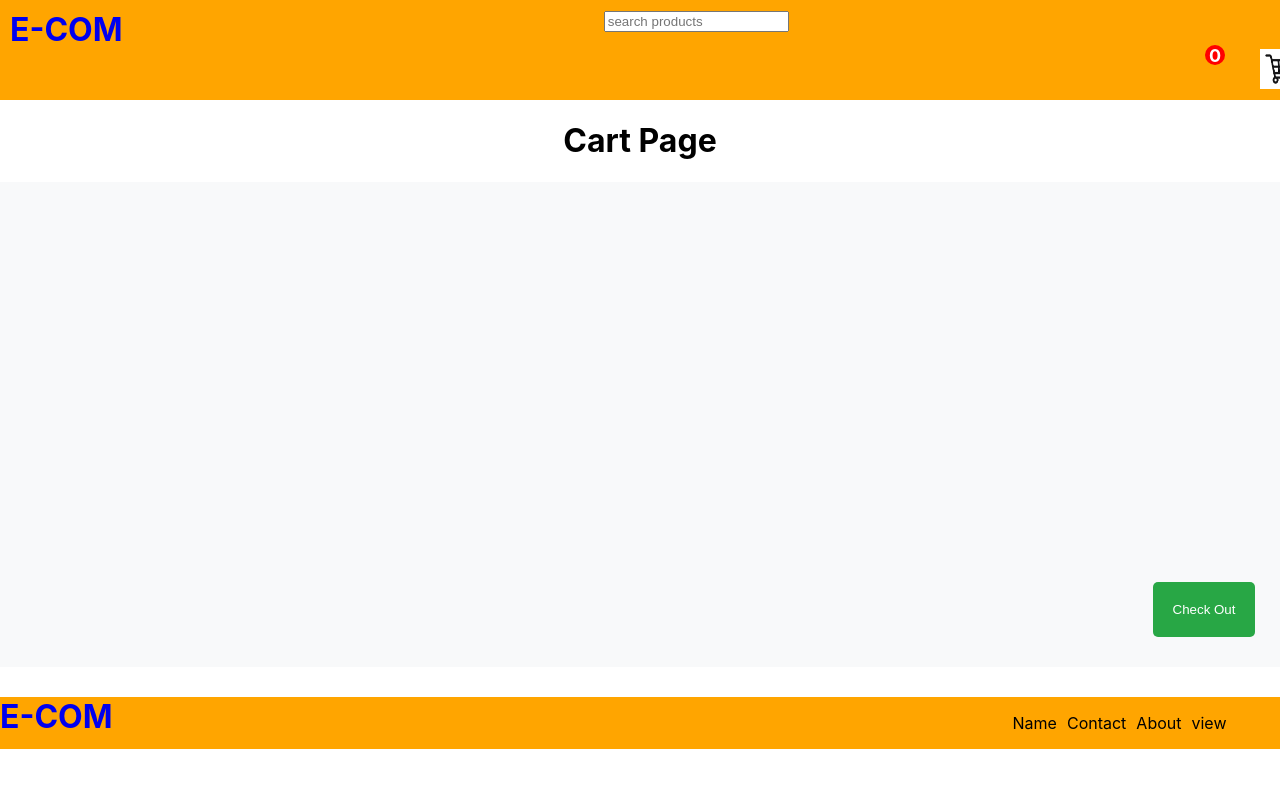
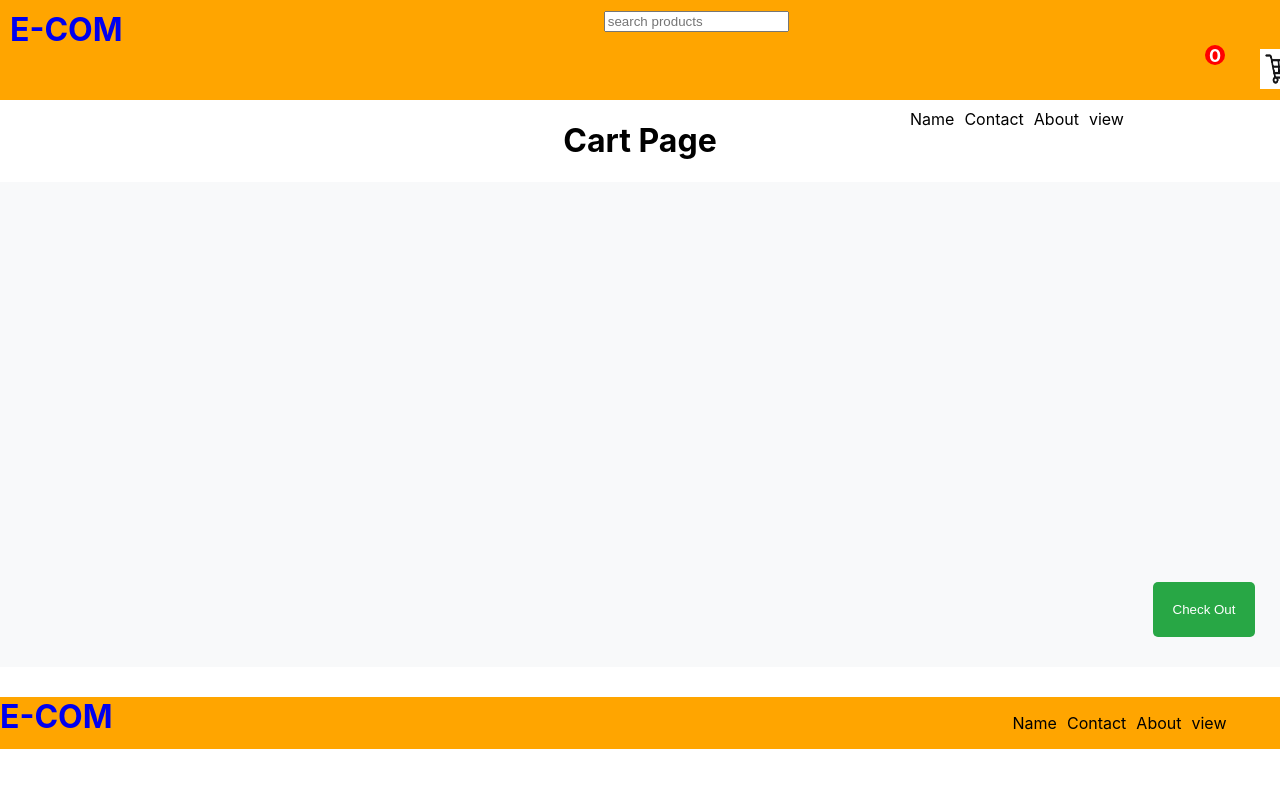
Before and after one commit to Harishkumaresan/React-Redux-Saga, a React (Create React App) app in the folder reactfirst/: page /cart in a window 1280 px wide. Shown: the top 788 px of the page. Built offline with nearby package versions, Linux system fonts and the light colour scheme.

Commit message:
header section updates

```diff
--- a/reactfirst/src/Components/Header1.js
+++ b/reactfirst/src/Components/Header1.js
@@ -12,7 +12,6 @@ const CartContainer = styled.div`
   justify-content: center;
   background-color: orange;
   padding: 10px;
-
   height: 80px;
   position: relative;
 `;
@@ -55,6 +54,12 @@ const Header1 = ({children}) => {
       <CartCount>{result.length}</CartCount>
       <CartIcon src={img} alt='Cart' />
       </NavLink>
+      <div style={{display:'flex' , paddingLeft:'900px' , gap:'10px'}}>
+      <p>Name</p>
+      <p>Contact</p>
+      <p>About</p>
+      <p>view</p>
+     </div>
     </CartContainer>
      <main className="content">{children}</main>
      <footer style={{ backgroundColor:'orange' , marginTop:'30px'}}>
```
